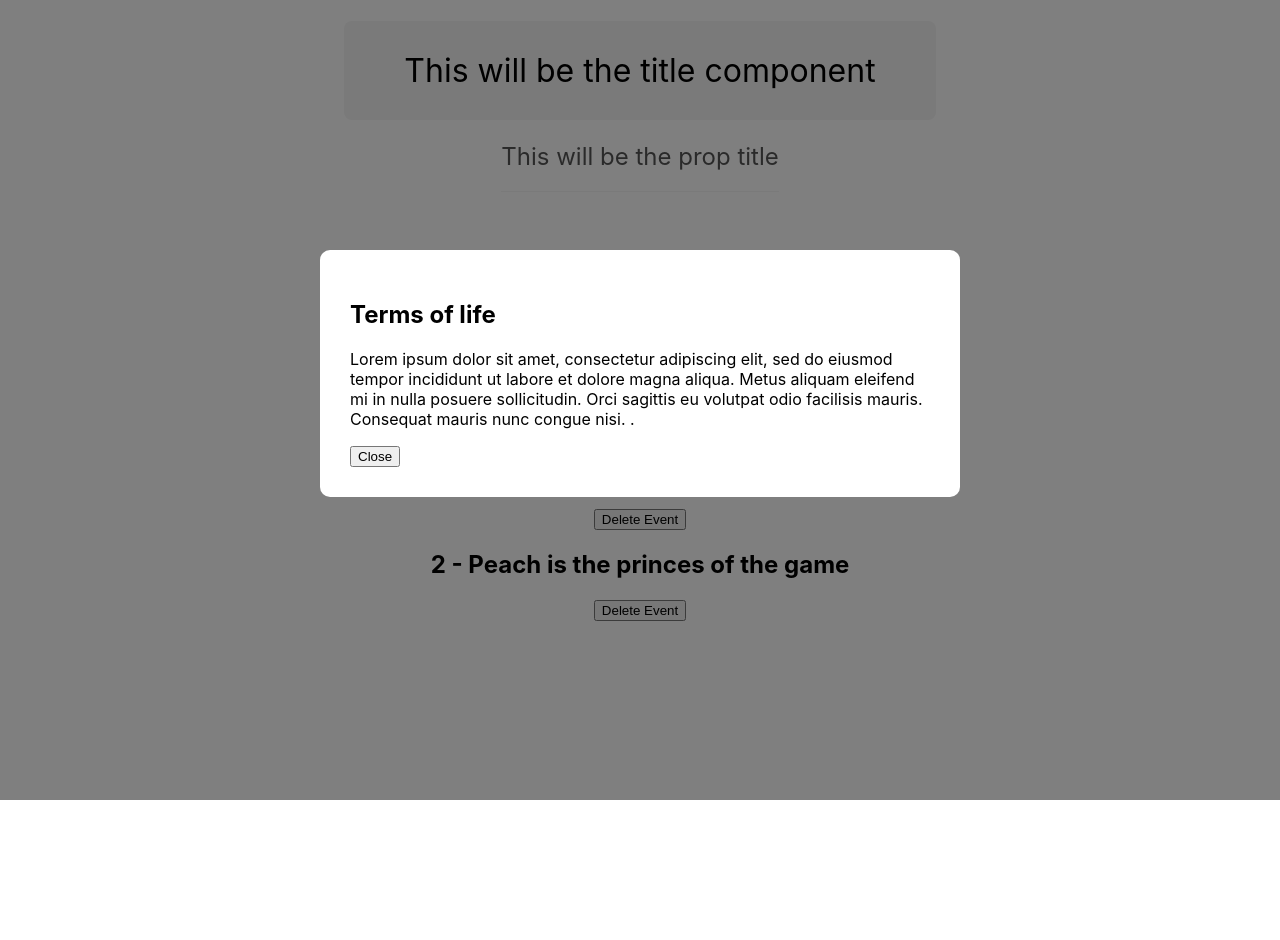
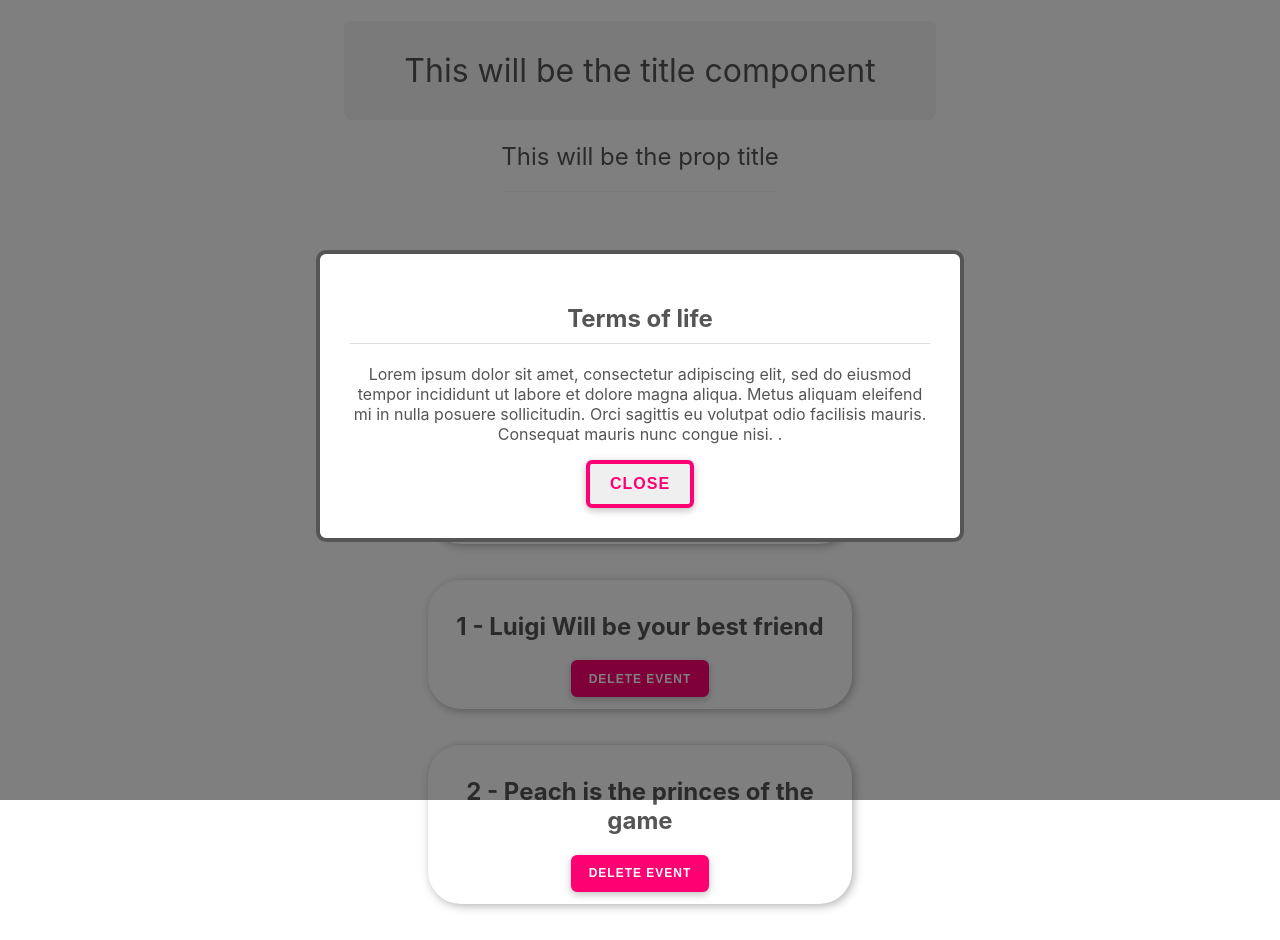
Before and after one commit to julgensio/react-app-basic-Training, a React (Create React App) app: page / in a window 1280 px wide. Before the commit the page ends 800 px from the top, so only its background shows below. Built offline with nearby package versions, Linux system fonts and the light colour scheme.

Commit message:
Styling React
Styled Eventlist buttons

```diff
--- a/src/App.js
+++ b/src/App.js
@@ -38,7 +38,7 @@ function App() {
 				<button onClick={() => setShowModal(true)}>Show modal</button>
 			</div>
 			{showEvents && ( // * Show event if true
-				<div>
+				<div className='btn-event'>
 					<button onClick={() => setShowEvents(false)}> Hide Event</button>
 				</div>
 			)}
@@ -53,7 +53,7 @@ function App() {
 			)}
 
 			{showModal && (
-				<Modal handleClosed={handleClosed}>
+				<Modal handleClosed={handleClosed} isSalesModel={true}>
 					<h2>Terms of life</h2>
 					<p>
 						Lorem ipsum dolor sit amet, consectetur adipiscing elit, sed do
--- a/src/components/EventList.js
+++ b/src/components/EventList.js
@@ -1,15 +1,16 @@
 import React from 'react';
+import styles from './EventList.module.css';
 
 export default function EventList({ events, handleClick }) {
 	return (
 		<div>
 			{events.map((event, i) => (
-				<React.Fragment key={event.id}>
+				<div className={styles.card} key={event.id}>
 					<h2>
 						{i} - {event.title}
 					</h2>
 					<button onClick={() => handleClick(event.id)}>Delete Event</button>
-				</React.Fragment>
+				</div>
 			))}
 		</div>
 	);
--- /dev/null
+++ b/src/components/EventList.module.css
@@ -0,0 +1,27 @@
+.card {
+	box-shadow: 2px 2px 10px rgba(0, 0, 0, 0.3);
+	padding: 0.75rem;
+	max-width: 25rem;
+	margin: 2.25rem auto;
+	border-radius: 2.05rem;
+}
+
+.card:hover {
+	transform: scale(1.02);
+	transition: 0.14s ease-in-out;
+	border: none;
+}
+
+.card button {
+	background-color: #ff0072;
+	color: #fff;
+}
+
+.card button:hover {
+	color: #ff0072;
+}
+
+.card button:before {
+	color: #fff;
+	background-color: #fff;
+}
--- a/src/components/Modal.js
+++ b/src/components/Modal.js
@@ -2,12 +2,26 @@ import ReactDOM from 'react-dom';
 import './modal.css';
 
 // ? Elements within the Modal component in app.js are the children
-export default function Modal({ children, handleClosed }) {
+export default function Modal({ children, handleClosed, isSalesModel }) {
+	console.log(isSalesModel);
+
 	return ReactDOM.createPortal(
 		<div className='modal-backdrop'>
-			<div className='modal'>
+			<div
+				className='modal'
+				style={{
+					border: '4px solid',
+					borderColor: !isSalesModel ? '#ff4500' : '#555', // ? Dynamic inline Styles
+					textAlign: 'center',
+				}}
+			>
 				{children}
-				<button onClick={handleClosed}>Close</button>
+				<button
+					onClick={handleClosed}
+					className={isSalesModel ? 'sales-btn' : ''} // ? Dynamic conditional CSs Classes
+				>
+					Close
+				</button>
 			</div>
 		</div>,
 		document.body
--- /dev/null
+++ b/src/components/Title.css
@@ -0,0 +1,18 @@
+.title-block .title {
+	display: inline-block;
+	padding: 1.875rem 3.75rem;
+	background: #f4f4f4;
+	border-radius: 0.5rem;
+	font-weight: normal;
+	margin-bottom: 0.75rem;
+}
+
+.title-block .subtitle {
+	display: inline-block;
+	color: #555;
+	font-weight: normal;
+	padding-bottom: 20px;
+	border-bottom: 1px solid #f4f4f4;
+	margin-top: 0.625rem;
+	margin-bottom: 0.75rem;
+}
--- a/src/components/Title.js
+++ b/src/components/Title.js
@@ -1,9 +1,11 @@
+import './Title.css';
+
 export default function Title({ title, subtitle }) {
 	return (
-		<>
+		<div className='title-block'>
 			<h1 className='title'>{title}</h1>
 			<br />
 			<h2 className='subtitle'>{subtitle}</h2>
-		</>
+		</div>
 	);
 }
--- a/src/components/modal.css
+++ b/src/components/modal.css
@@ -5,6 +5,7 @@
 	width: 100%;
 	height: 100%;
 	background: rgba(0, 0, 0, 0.5);
+	z-index: 2;
 }
 
 .modal {
@@ -18,3 +19,13 @@
 .btn {
 	margin: 50px 0;
 }
+.modal h2 {
+	border-bottom: 1px solid #ddd;
+	padding-bottom: 10px;
+}
+
+.modal .sales-btn {
+	border: 4px solid #ff0072;
+	font-size: 1rem;
+	text-transform: uppercase;
+}
--- a/src/index.css
+++ b/src/index.css
@@ -12,21 +12,56 @@ code {
 		monospace;
 }
 
-.title {
-	display: inline-block;
-	padding: 1.875rem 3.75rem;
-	background: #f4f4f4;
-	border-radius: 0.5rem;
-	font-weight: normal;
-	margin-bottom: 0.75rem;
+p,
+h1,
+h2 {
+	color: #555;
 }
 
-.subtitle {
+button {
+	font-size: 0.75rem;
+	letter-spacing: 1px;
+	text-transform: uppercase;
 	display: inline-block;
-	color: #555;
-	font-weight: normal;
-	padding-bottom: 20px;
-	border-bottom: 1px solid #f4f4f4;
-	margin-top: 0.625rem;
-	margin-bottom: 0.75rem;
+	text-align: center;
+	font-weight: bold;
+	padding: 0.7em 1.25em;
+	border: 3px solid #ff0072;
+	border-radius: 6px;
+	position: relative;
+	box-shadow: 0 2px 10px rgba(0, 0, 0, 0.16), 0 3px 6px rgba(0, 0, 0, 0.1);
+	color: #ff0072;
+	text-decoration: none;
+	transition: 0.4s ease all;
+	z-index: 1;
 }
+
+button:before {
+	transition: 0.5s all ease;
+	position: absolute;
+	top: 0;
+	left: 50%;
+	right: 50%;
+	bottom: 0;
+	opacity: 0;
+	content: '';
+	background-color: #ff0072;
+	z-index: -1;
+}
+
+button:hover,
+button:focus {
+	color: white;
+}
+
+button:hover:before,
+button:focus:before {
+	transition: 0.5s all ease;
+	left: 0;
+	right: 0;
+	opacity: 1;
+}
+
+button:active {
+	transform: scale(0.9);
+}
```
